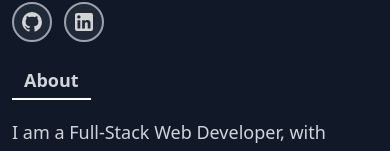
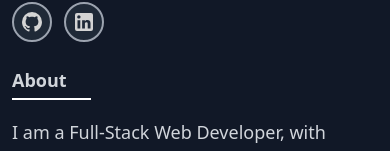
Before and after one commit to d6lv9n/profile, a Vue app: page / in a window 390 px wide. Shown: the part 188-339 px from the top of the page. Built offline with nearby package versions, Linux system fonts and the light colour scheme.

Commit message:
Updating element classes

```diff
--- a/src/layouts/About/Root.vue
+++ b/src/layouts/About/Root.vue
@@ -22,7 +22,8 @@
                     class="object-contain size-full">
                 </div> -->
 
-                <span class="border-b-2 border-white pb-1.5 px-3">
+                <span class="border-b-2 border-white pb-1.5 pr-6
+                sm:px-3">
                     <span class="font-bold text-lg
                     sm:text-2xl">About</span>
                 </span>
```
